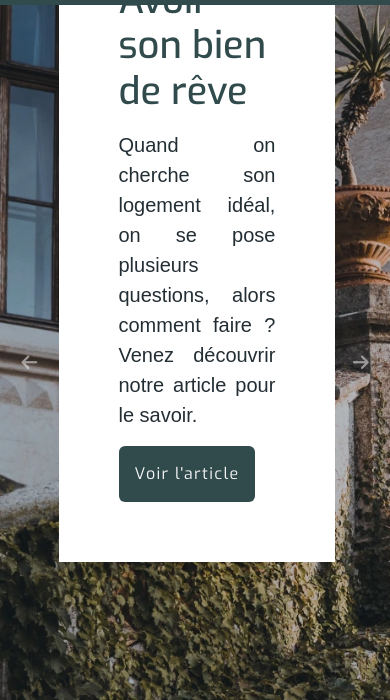
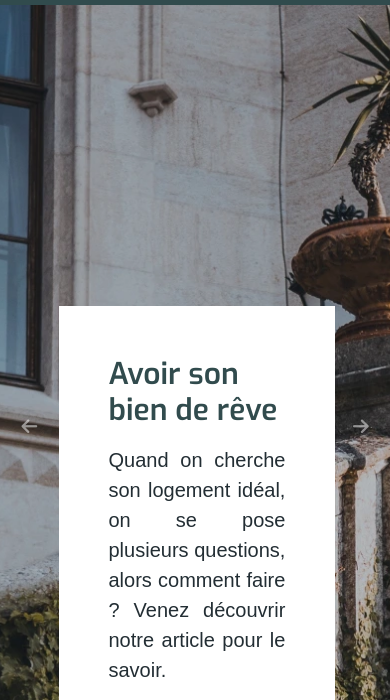
Before and after one commit to Kahina-OUALI/ktdmg, a plain HTML site: page index.html in a window 390 px wide. Shown: the part 143-843 px from the top of the page. Drawn offline with nearby package versions, Linux system fonts and the light colour scheme; a web font is replaced by a local one.

Commit message:
Modif du slide de la page d'accueil

```diff
--- a/assets/scss/layout/_header.scss
+++ b/assets/scss/layout/_header.scss
@@ -70,6 +70,7 @@
         @media screen and (max-width: $tablet-medium) {
             top: 0;
             left: 0px;
+            z-index: 999;
             width: 300px;
             padding: 50px;
             height: 100%;
--- a/assets/scss/slide/_simple.scss
+++ b/assets/scss/slide/_simple.scss
@@ -1,31 +1,25 @@
 .slider {
     .carousel-caption {
-        bottom: 10rem;
+        padding: 50px;
         width: 30%;
-        padding: 60px;
+        margin-bottom: 5%;
         background-color: white;
-        @media screen and (max-width: $mobile-xs) {
-            padding: 40px;
-        }
         @media screen and (max-width: $tablet-small) {
             width: 71% !important;
         }
         @media screen and (max-width: $desktop-large) {
             width: 40%;
         }
+
         h1 {
             font-size: 65px;
+            font-weight: $f600;
             text-align: $left;
             @media screen and (max-width: 606px) {
-                font-size: 38px !important;
+                font-size: 30px !important;
             }
             @media screen and (max-width: $desktop-large) {
                 font-size: 45px;
-            }
-        }
-        #h1 {
-            @media screen and (max-width: $mobile-xs) {
-                font-size: 35px !important;
             }
         }
         p {
@@ -39,6 +33,9 @@
             text-align: left;
         }
     }
+    img {
+        height: 100vh;
+    }
     .prev-icon,
     .next-icon {
         i {
@@ -46,19 +43,37 @@
             font-size: 18px;
         }
     }
-    img {
-        @media screen and (max-width: $tablet) {
-            height: 85vh !important;
-        }
-    }
-    #img-slide {
-        @media screen and (max-width: $mobile-xs)  {
-            height: 800px !important;
-        }
-    }
-    .img-slide {
-        @media screen and (max-width: 606px) {
-            height: 85vh !important;
-        }
-    }
 }
+
+// .slider {
+//     .carousel-caption {
+//         bottom: 10rem;
+//         width: 30%;
+//         padding: 60px;
+//         background-color: white;
+//         @media screen and (max-width: $mobile-xs) {
+//             padding: 40px;
+//         }
+
+//         #h1 {
+//             @media screen and (max-width: $mobile-xs) {
+//                 font-size: 35px !important;
+//             }
+//         }
+//     }
+//     img {
+//         @media screen and (max-width: $tablet) {
+//             height: 85vh !important;
+//         }
+//     }
+//     #img-slide {
+//         @media screen and (max-width: $mobile-xs)  {
+//             height: 800px !important;
+//         }
+//     }
+//     .img-slide {
+//         @media screen and (max-width: 606px) {
+//             height: 85vh !important;
+//         }
+//     }
+// }
```
Also changed, not shown: assets/css/style.css, 1 other file.
